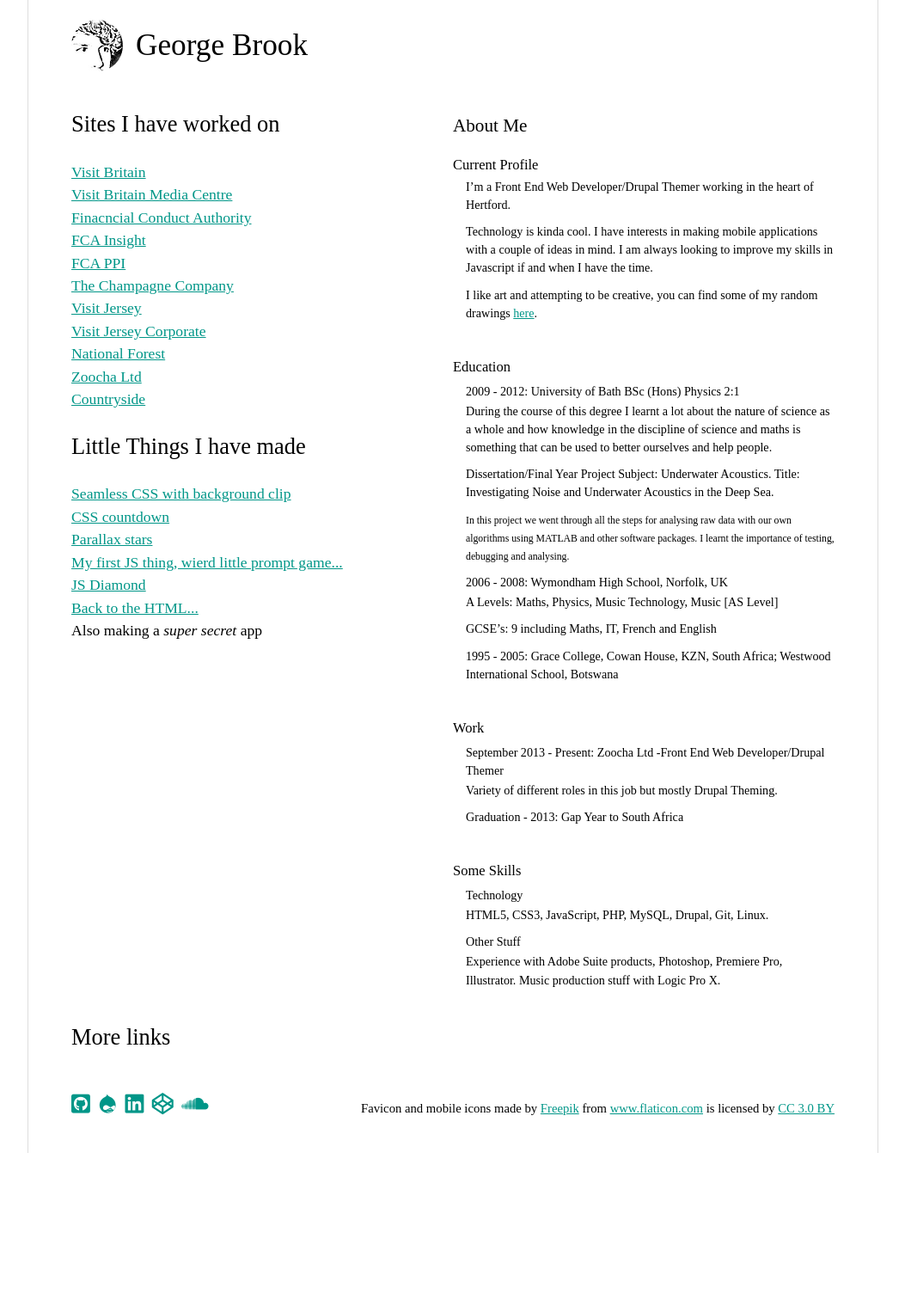
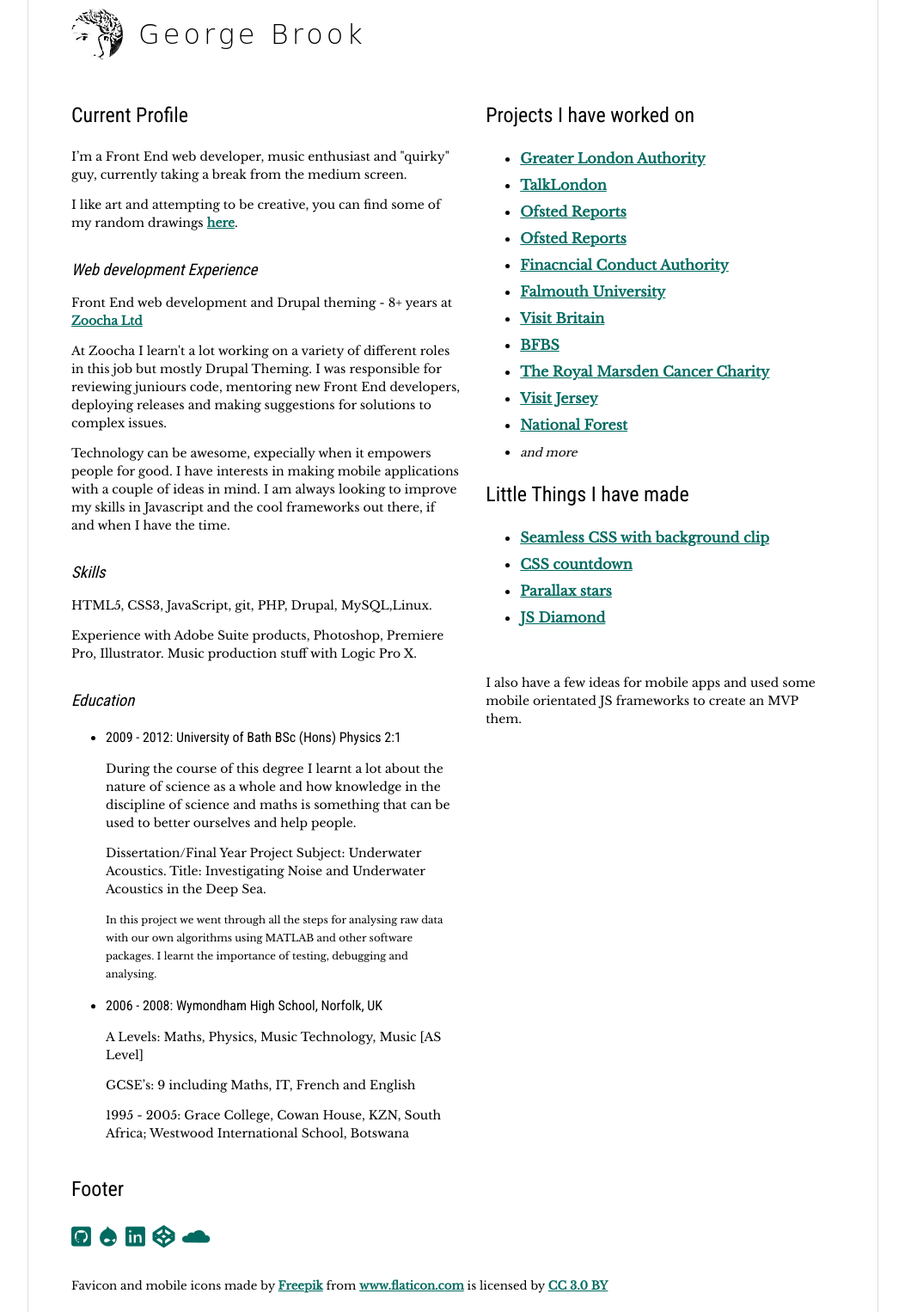
Before and after one commit to georgebrook/georgebrook.github.io, a plain HTML site: page index.html in a window 1280 px wide. Shown: the part 17-1543 px from the top of the page at 86% size, without its empty margins (113-1166 px from the left). Before the commit the page ends 1358 px from the top, so only its background shows below. Drawn offline with nearby package versions, Linux system fonts and the light colour scheme; some icons are missing; a web font is replaced by a local one.

Commit message:
CV update May 10

```diff
--- a/index.html
+++ b/index.html
@@ -12,112 +12,99 @@
   <link rel="manifest" href="/manifest.json">
   <link rel="mask-icon" href="/safari-pinned-tab.svg" color="#5bbad5">
   <meta name="theme-color" content="#ffffff">
-  <link rel="stylesheet" href="https://use.fontawesome.com/releases/v5.0.13/css/all.css" integrity="sha384-DNOHZ68U8hZfKXOrtjWvjxusGo9WQnrNx2sqG0tfsghAvtVlRW3tvkXWZh58N9jp" crossorigin="anonymous">
-  <link href="https://fonts.googleapis.com/css?family=PT+Serif" rel="stylesheet">
+  <link rel="stylesheet" type="text/css" href="https://use.fontawesome.com/releases/v5.0.13/css/all.css"
+        integrity="sha384-DNOHZ68U8hZfKXOrtjWvjxusGo9WQnrNx2sqG0tfsghAvtVlRW3tvkXWZh58N9jp" crossorigin="anonymous">
 
-  <!-- Global site tag (gtag.js) - Google Analytics -->
-  <script async src="https://www.googletagmanager.com/gtag/js?id=UA-116686049-1"></script>
-  <script>
-    window.dataLayer = window.dataLayer || [];
-    function gtag(){dataLayer.push(arguments);}
-    gtag('js', new Date());
-
-    gtag('config', 'UA-116686049-1');
-  </script>
-
+  <!-- Google Fonts -->
+  <link rel="preconnect" href="https://fonts.googleapis.com">
+  <link rel="preconnect" href="https://fonts.gstatic.com" crossorigin>
+  <link
+    href="https://fonts.googleapis.com/css2?family=Koulen&family=Libre+Baskerville&family=Roboto+Condensed&display=swap"
+    rel="stylesheet">
   <style>
     html,
     body {
       height: 100%;
       line-height: 1.5;
-      font-size: 105%;
     }
+
     body {
       width: 90%;
       margin: 0 auto;
-      font-family: 'Playfair Display', serif;
+      font-family: 'Libre Baskerville', serif;
     }
-    ::-moz-selection { background: #8df3d0; }
-    ::selection { background: #8df3d0; }
-    h1, h2, h3, h4, h5, h6 {
+
+    ::-moz-selection {
+      background: #8df3d0;
+    }
+
+    ::selection {
+      background: #8df3d0;
+    }
+
+    h2, h3, h4, h5, h6 {
       font-weight: 100;
+      font-family: 'Roboto Condensed', sans-serif;
     }
+
+    h1 {
+      font-family: 'Koulen', cursive;
+      margin-bottom: 40px;
+    }
+
+    h3 {
+      margin-bottom: 0;
+      margin-top: 30px;
+      font-style: italic;
+    }
+
+    h4 {
+      margin: 0;
+    }
+
+    p {
+      font-size: 14px;
+    }
+
     a {
       position: relative;
+      font-weight: bold;
     }
-    a:link    { color: #009688; }
-    a:hover   { color: #171717; }
-    a:active  { color: #171717; }
-    a:visited { color: #767676; }
-    dd {
-      margin-left: 15px;
+
+    a:link {
+      color: #006a60;
     }
-    dt:not(:first-child) {
-      margin-top: 40px;
+
+    a:hover {
+      color: #171717;
     }
-    dl h1,
-    dl h2,
-    dl h3,
-    dl h4,
-    dl h5,
-    dl h6 {
-      margin-bottom: 0;
+
+    a:active {
+      color: #171717;
     }
-    dl h4 {
-      margin-top: 5px;
+
+    a:visited {
+      color: #767676;
     }
-    dl p {
-      margin-top: 2px;
-      margin-bottom: 10px;
+
+    li {
+      margin-bottom: 7px;
     }
-    ul {
-      list-style: none;
-      padding-left: 0;
-    }
-    main {
-      padding: 10px;
-      background: #fff;
-    }
-    .cv {
-      font-size: 90%;
-    }
-    .name {
-      color: #000000;
-    }
+
     footer ul li {
       display: inline-block;
       margin-right: 5px;
       font-size: 25px;
     }
-    @media (min-width: 990px) {
-      body {
-        width: 990px;
-        margin: 0 auto;
-      }
-      main {
-        padding: 20px 50px;
-        border: 1px solid #dddddd;
-        border-top-width: 0;
-        border-bottom-width: 0;
-      }
-      main::after {
-        content: "";
-        clear: both;
-        display: table;
-      }
-      .links,
-      .cv {
-        width: 50%;
-        float: left;
-      }
-      .cv {
-        font-size: 80%;
-        margin-top: 10px;
-      }
+
     .name {
       position: relative;
-        padding-left: 75px;
+      padding-left: 78px;
+      letter-spacing: 4px;
+      font-weight: 100;
+      line-height: 1;
     }
+
     .name::before {
       content: '';
       background: url('me.jpg') no-repeat;
@@ -131,115 +118,158 @@
       background-size: 93px;
       background-position: -25px -63px;
     }
+
+    .sr-only {
+      border: 0 !important;
+      clip: rect(1px, 1px, 1px, 1px) !important;
+      -webkit-clip-path: inset(50%) !important;
+      clip-path: inset(50%) !important;
+      height: 1px !important;
+      margin: -1px !important;
+      overflow: hidden !important;
+      padding: 0 !important;
+      position: absolute !important;
+      width: 1px !important;
+      white-space: nowrap !important;
+    }
+
+    @media (min-width: 990px) {
+      body {
+        width: 990px;
+        margin: 0 auto;
+      }
+
+      .content {
+        padding: 20px 50px;
+        border: 1px solid #dddddd;
+        border-top-width: 0;
+        border-bottom-width: 0;
+      }
+
+      main {
+        display: flex;
+      }
+
+      section:first-child {
+        margin-right: 30px;
+        flex-basis: 100%;
+      }
+
       footer ul {
-        float: left;
+        padding: 0;
       }
+
       .icon-credit {
-        float: right;
         margin-top: 30px;
-      }
-      header,
-      footer {
-        width: 100%;
-        float: left;
       }
     }
   </style>
 </head>
 <body>
-  <main>
+<div class="content">
   <header>
     <h1 class="name">George Brook</h1>
-      <img style="display: none;" src="me.jpg" alt="A hidden Picture of Me">
   </header>
+  <main>
+    <section class="cv">
+      <h2>Current Profile</h2>
+      <p>I’m a Front End web developer, music enthusiast and "quirky" guy, currently taking a break from the medium
+        screen.</p>
+      <p>I like art and attempting to be creative, you can find some of my random drawings <a
+        href="https://imgur.com/a/drf0g">here</a>.</p>
+      <h3>Web development Experience</h3>
+      <p>Front End web development and Drupal theming - 8+ years at <a target="_blank" href="https://zoocha.com/">Zoocha
+        Ltd</a></p>
+      <p>At Zoocha I learn't a lot working on a variety of different roles in this job but mostly Drupal Theming. I was
+        responsible for reviewing juniours code, mentoring new Front End developers, deploying releases and making
+        suggestions for solutions to complex issues.</p>
+      <p>Technology can be awesome, expecially when it empowers people for good. I have interests in making mobile
+        applications with a couple of ideas in mind. I am always looking to improve my skills in Javascript and the cool
+        frameworks out there, if and when I have the time.</p>
+      <h3>Skills</h3>
+      <p>HTML5, CSS3, JavaScript, git, PHP, Drupal, MySQL,Linux.</p>
+      <p>Experience with Adobe Suite products, Photoshop, Premiere Pro, Illustrator. Music production stuff with Logic
+        Pro X.</p>
+      <h3>Education</h3>
+      <ul>
+        <li>
+          <h4>2009 - 2012: University of Bath BSc (Hons) Physics 2:1</h4>
+          <p>During the course of this degree I learnt a lot about the nature of science as a whole and how knowledge in
+            the discipline of science and maths is something that can be used to better ourselves and help people.</p>
+          <p>Dissertation/Final Year Project Subject: Underwater Acoustics. Title: Investigating Noise and Underwater
+            Acoustics in the Deep Sea.</p>
+          <p>
+            <small>In this project we went through all the steps for analysing raw data with our own algorithms using
+              MATLAB and other software packages. I learnt the importance of testing, debugging and analysing.
+            </small>
+          </p>
+        </li>
+        <li>
+          <h4>2006 - 2008: Wymondham High School, Norfolk, UK</h4>
+          <p>A Levels: Maths, Physics, Music Technology, Music [AS Level]</p>
+          <p>GCSE’s: 9 including Maths, IT, French and English</p>
+          <p>1995 - 2005: Grace College, Cowan House, KZN, South Africa; Westwood International School, Botswana</p>
+        </li>
+      </ul>
+    </section>
     <section class="links">
-      <h2>Sites I have worked on</h2>
+      <h2>Projects I have worked on</h2>
       <ul>
-        <li><a href="https://www.visitbritain.com/">Visit Britain</a></li>
-        <li><a href="https://media.visitbritain.com/gb/en">Visit Britain Media Centre</a></li>
-        <li><a href="https://www.fca.org.uk/">Finacncial Conduct Authority</a></li>
-        <li><a href="https://www.fca.org.uk/insight">FCA Insight</a></li>
-        <li><a href="https://www.fca.org.uk/ppi/">FCA PPI</a></li>
-        <li><a href="https://thechampagnecompany.com">The Champagne Company</a></li>
-        <li><a href="https://www.jersey.com/">Visit Jersey</a></li>
-        <li><a href="https://business.jersey.com/">Visit Jersey Corporate</a></li>
-        <li><a href="https://www.nationalforest.org/">National Forest</a></li>
-        <li><a href="https://zoocha.com/">Zoocha Ltd</a></li>
-        <li><a href="https://www.countryside.co.uk/">Countryside</a></li>
+        <li><a target="_blank" href="https://www.london.gov.uk/">Greater London Authority</a></li>
+        <li><a target="_blank" href="https://www.london.gov.uk/talk-london/">TalkLondon</a></li>
+        <li><a target="_blank" href="https://reports.ofsted.gov.uk/">Ofsted Reports</a></li>
+        <li><a target="_blank" href="https://parentview.ofsted.gov.uk/">Ofsted Reports</a></li>
+        <li><a target="_blank" href="https://www.fca.org.uk/">Finacncial Conduct Authority</a></li>
+        <li><a target="_blank" href="https://www.falmouth.ac.uk/">Falmouth University</a></li>
+        <li><a target="_blank" href="https://www.visitbritain.com/">Visit Britain</a></li>
+        <li><a target="_blank" href="https://www.bfbs.com/">BFBS</a></li>
+        <li><a target="_blank" href="https://www.royalmarsden.org/">The Royal Marsden Cancer Charity</a></li>
+        <li><a target="_blank" href="https://www.jersey.com/">Visit Jersey</a></li>
+        <li><a target="_blank" href="https://www.nationalforest.org/">National Forest</a></li>
+        <li>
+          <small><em>and more</em></small>
+        </li>
       </ul>
       <h2>Little Things I have made</h2>
       <ul>
-        <li><a href="https://codepen.io/georgebrook/full/mqexXB">Seamless CSS with background clip</a></li>
-        <li><a href="https://codepen.io/georgebrook/full/jrLXvP">CSS countdown</a></li>
-        <li><a href="https://codepen.io/georgebrook/full/EbxxgX">Parallax stars</a></li>
-        <li><a href="http://jsfiddle.net/georgebrook/x29r9/js/">My first JS thing, wierd little prompt game...</a></li>
-        <li><a href="https://codepen.io/georgebrook/full/MrdEbW">JS Diamond</a></li>
-        <li><a href="http://backtothehtml.com/">Back to the HTML...</a></li>
-        <li>Also making a <em>super secret</em> app</li>
+        <li><a target="_blank" href="https://codepen.io/georgebrook/full/mqexXB">Seamless CSS with background clip</a>
+        </li>
+        <li><a target="_blank" href="https://codepen.io/georgebrook/full/jrLXvP">CSS countdown</a></li>
+        <li><a target="_blank" href="https://codepen.io/georgebrook/full/EbxxgX">Parallax stars</a></li>
+        <li><a target="_blank" href="https://codepen.io/georgebrook/full/MrdEbW">JS Diamond</a></li>
       </ul>
+      <br>
+      <p>
+        I also have a few ideas for mobile apps and used some mobile orientated JS frameworks to create an MVP them.
+      </p>
     </section>
-    <section class="cv">
-      <h2>About Me</h2>
-      <dl>
-        <dt><h3>Current Profile</h3></dt>
-        <dd>
-          <p>I’m a Front End Web Developer/Drupal Themer working in the heart of Hertford.</p>
-        </dd>
-        <dd>
-          <p>Technology is kinda cool. I have interests in making mobile applications with a couple of ideas in mind. I am always looking to improve my skills in Javascript if and when I have the time.</p>
-        </dd>
-        <dd>
-          <p>I like art and attempting to be creative, you can find some of my random drawings <a href="https://imgur.com/a/drf0g">here</a>.</p>
-        </dd>
-
-        <dt><h3>Education</h3></dt>
-        <dd>
-          <h4>2009 - 2012: University of Bath BSc (Hons) Physics 2:1</h4>
-          <p>During the course of this degree I learnt a lot about the nature of science as a whole and how knowledge in the discipline of science and maths is something that can be used to better ourselves and help people.</p>
-          <p>Dissertation/Final Year Project Subject: Underwater Acoustics. Title: Investigating Noise and Underwater Acoustics in the Deep Sea.</p>
-          <p><small>In this project we went through all the steps for analysing raw data with our own algorithms using MATLAB and other software packages. I learnt the importance of testing, debugging and analysing.</small></p>
-        </dd>
-        <dd>
-          <h4>2006 - 2008: Wymondham High School, Norfolk, UK</h4>
-          <p>A Levels: Maths, Physics, Music Technology, Music [AS Level]</p>
-          <p>GCSE’s: 9 including Maths, IT, French and English</p>
-        </dd>
-        <dd>
-          <p>1995 - 2005: Grace College, Cowan House, KZN, South Africa; Westwood International School, Botswana</p>
-        </dd>
-
-        <dt><h3>Work</h3></dt>
-        <dd>
-          <h4>September 2013 - Present: Zoocha Ltd -Front End Web Developer/Drupal Themer</h4>
-          <p>Variety of different roles in this job but mostly Drupal Theming.</p>
-        </dd>
-        <dd>
-          <h4>Graduation - 2013: Gap Year to South Africa</h4>
-        </dd>
-
-        <dt><h3>Some Skills</h3></dt>
-        <dd>
-          <h4>Technology</h4>
-          <p>HTML5, CSS3, JavaScript, PHP, MySQL, Drupal, Git, Linux.</p>
-        </dd>
-        <dd>
-          <h4>Other Stuff</h4>
-          <p>Experience with Adobe Suite products, Photoshop, Premiere Pro, Illustrator. Music production stuff with Logic Pro X.</p>
-        </dd>
-      </dl>
-    </section>
+  </main>
   <footer class="footer">
-      <h2>More links</h2>
+    <h2>Footer</h2>
     <ul>
-        <li><a href="https://github.com/georgebrook"><i class="fab fa-github-square"></i></a></li>
-        <li><a href="https://www.drupal.org/user/2871149/"><i class="fab fa-drupal"></i></a></li>
-        <li><a href="https://www.linkedin.com/in/georgebrook/"><i class="fab fa-linkedin"></i></a></li>
-        <li><a href="https://codepen.io/georgebrook/"><i class="fab fa-codepen"></i></a></li>
-        <li><a href="https://soundcloud.com/zzxxccii/tracks"><i class="fab fa-soundcloud"></i></a></li>
-        <li><a href="https://imgur.com/a/drf0g"><i class="fab fa-imgur"></i></a></li>
+      <li><a target="_blank" href="https://github.com/georgebrook"><i class="fab fa-github-square"></i><span
+        class="sr-only">click to see my GitHub profile</span></a>
+      </li>
+      <li><a target="_blank" href="https://www.drupal.org/user/2871149/"><i class="fab fa-drupal"></i><span
+        class="sr-only">click to see my Drupal profile</span></a>
+      </li>
+      <li><a target="_blank" href="https://www.linkedin.com/in/georgebrook/"><i class="fab fa-linkedin"></i><span
+        class="sr-only">click to see my LinkedIn profile</span></a>
+      </li>
+      <li><a target="_blank" href="https://codepen.io/georgebrook/"><i class="fab fa-codepen"></i><span class="sr-only">click to see my CodePen profile</span></a>
+      </li>
+      <li><a target="_blank" href="https://soundcloud.com/zzxxccii/tracks"><i class="fab fa-soundcloud"></i><span
+        class="sr-only">click to see my SoundCloud profile</span></a>
+      </li>
+      <li><a target="_blank" href="https://imgur.com/a/drf0g"><i class="fab fa-imgur"></i><span class="sr-only">click to see my artwork</span></a>
+      </li>
     </ul>
-      <small class="icon-credit">Favicon and mobile icons made by <a href="http://www.freepik.com" title="Freepik">Freepik</a> from <a href="https://www.flaticon.com/" title="Flaticon">www.flaticon.com</a> is licensed by <a href="http://creativecommons.org/licenses/by/3.0/" title="Creative Commons BY 3.0" target="_blank">CC 3.0 BY</a></small>
+    <small class="icon-credit">Favicon and mobile icons made by <a target="_blank" href="http://www.freepik.com"
+                                                                   title="Freepik">Freepik</a> from <a
+      href="https://www.flaticon.com/" title="Flaticon">www.flaticon.com</a> is licensed by <a
+      href="http://creativecommons.org/licenses/by/3.0/" title="Creative Commons BY 3.0" target="_blank">CC 3.0 BY</a>
+    </small>
   </footer>
-  </main>
+</div>
 </body>
 </html>
```
Also changed, not shown: README.md (added). Lines whose indentation alone changed are shown as unchanged.
